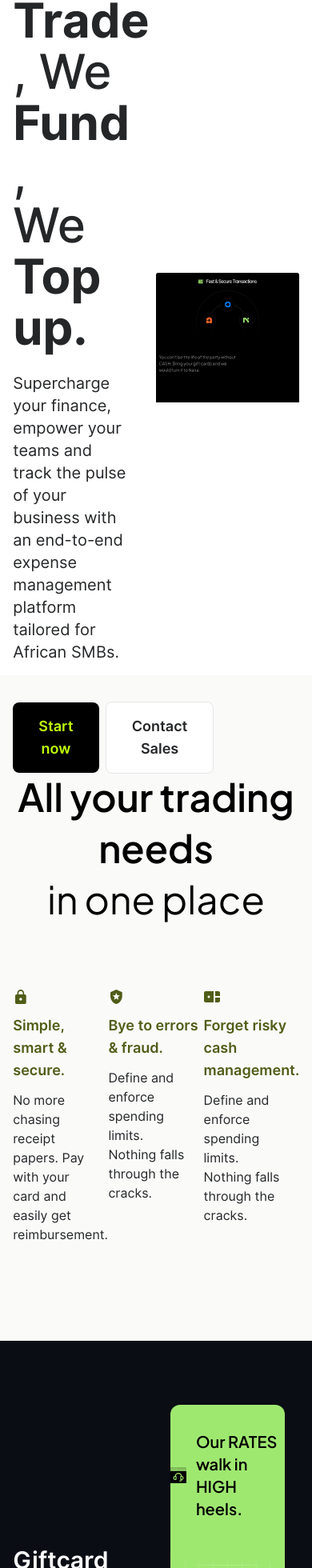
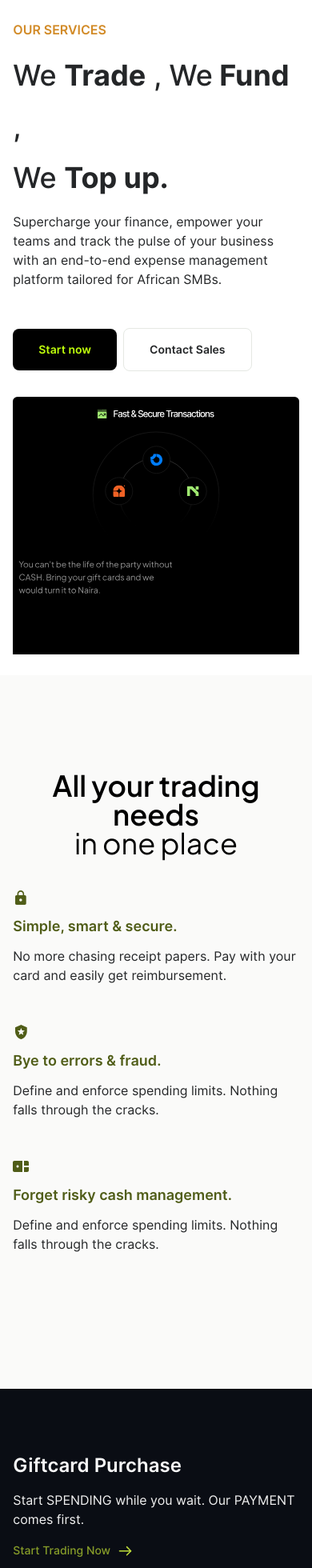
Before and after one commit to oluwaferanmi12/bayfi-fe, a Next.js app: page /what-we-do in a window 390 px wide. Shown: the top 1960 px of the page at 80% size. Built offline with nearby package versions, Linux system fonts and the light colour scheme; what @ant-design/nextjs-registry would draw is missing.

Commit message:
what we do page responsiveness

```diff
--- a/src/app/(landing-pages)/what-we-do/page.tsx
+++ b/src/app/(landing-pages)/what-we-do/page.tsx
@@ -26,11 +26,11 @@ const WhatWeDo = () => {
         <section className="h-screen min-h-screen bg-white  flex items-center justify-center">
           <div className="w-full h-full flex flex-col items-center justify-center">
             <Row align={"middle"} className="w-full">
-              <Col xs={12}>
-                <h5 className="text-[#D28B28] text-xl font-inter-semibold">
+              <Col lg={12} xs={24}>
+                <h5 className="text-[#D28B28] text-base lg:text-xl font-inter-semibold">
                   OUR SERVICES
                 </h5>
-                <div className="font-inter-medium text-[#242628] text-6xl my-6 leading-16">
+                <div className="font-inter-medium text-[#242628] text-4xl lg:text-6xl my-3 lg:my-6 leading-16">
                   <h1>
                     We <span className="font-inter-bold">Trade</span> , We
                     <span className="font-inter-bold"> Fund</span> ,
@@ -40,7 +40,7 @@ const WhatWeDo = () => {
                   </h1>
                 </div>
                 <div>
-                  <h3 className="text-[#242628] font-inter-regular text-xl w-4/5">
+                  <h3 className="text-[#242628] font-inter-regular text-base lg:text-xl w-full lg:w-4/5">
                     Supercharge your finance, empower your teams and track the
                     pulse of your business with an end-to-end expense management
                     platform tailored for African SMBs.
@@ -51,7 +51,7 @@ const WhatWeDo = () => {
                     className="bg-black px-8 py-4 rounded-lg"
                     onClick={() => router.push("/")}
                   >
-                    <p className="font-inter-semibold text-lg text-[#BFFF0B]">
+                    <p className="font-inter-semibold text-sm lg:text-lg text-[#BFFF0B]">
                       Start now
                     </p>
                   </button>
@@ -59,14 +59,14 @@ const WhatWeDo = () => {
                     className="bg-white border border-[#E5E8E3] px-8 py-4 rounded-lg"
                     onClick={() => router.push("/login")}
                   >
-                    <p className="font-inter-semibold text-lg text-[#242628]">
+                    <p className="font-inter-semibold text-sm lg:text-lg text-[#242628]">
                       Contact Sales
                     </p>
                   </button>
                 </div>
               </Col>
-              <Col xs={12}>
-                <div className="flex items-center justify-end">
+              <Col lg={12} xs={24}>
+                <div className="flex items-center justify-end lg:mt-0 mt-8">
                   <Image src={whatWeDoImage} alt="" />
                 </div>
               </Col>
@@ -78,44 +78,44 @@ const WhatWeDo = () => {
       <section className="bg-[#FAFAF9] py-30">
         <GeneralLandingPageWrapper>
           <div className="flex justify-center">
-            <div className="font-jakarta-regular text-5xl text-center leading-16">
+            <div className="font-jakarta-regular text-4xl lg:text-5xl text-center leading-9 lg:leading-16">
               <h1 className="font-jakarta-semibold">All your trading needs </h1>
               <h1>in one place</h1>
             </div>
           </div>
-          <Row className="mt-20">
-            <Col xs={8}>
+          <Row className="lg:mt-20 mt-10">
+            <Col lg={8} xs={24} className="mb-12 lg:mb-0">
               <span>
                 <Image src={padlocak} alt="" />
               </span>
               <h2 className="text-[#505D18] text-lg font-inter-semibold my-3">
                 Simple, smart & secure.
               </h2>
-              <p className="font-inter-regular text-base text-[#242628] w-4/5">
+              <p className="font-inter-regular text-base text-[#242628] lg:w-4/5">
                 No more chasing receipt papers. Pay with your card and easily
                 get reimbursement.
               </p>
             </Col>
-            <Col xs={8}>
+            <Col lg={8} xs={24} className="mb-12 lg:mb-0">
               <span>
                 <Image src={badge} alt="" />
               </span>
               <h2 className="text-[#505D18] text-lg font-inter-semibold my-3">
                 Bye to errors & fraud.
               </h2>
-              <p className="font-inter-regular text-base text-[#242628] w-4/5">
+              <p className="font-inter-regular text-base text-[#242628] lg:w-4/5">
                 Define and enforce spending limits. Nothing falls through the
                 cracks.
               </p>
             </Col>
-            <Col xs={8}>
+            <Col lg={8} xs={24} className="mb-12 lg:mb-0">
               <span>
                 <Image src={riskyIcon} alt="" />
               </span>
               <h2 className="text-[#505D18] text-lg font-inter-semibold my-3">
                 Forget risky cash management.
               </h2>
-              <p className="font-inter-regular text-base text-[#242628] w-4/5">
+              <p className="font-inter-regular text-base text-[#242628] lg:w-4/5">
                 Define and enforce spending limits. Nothing falls through the
                 cracks.
               </p>
@@ -126,12 +126,12 @@ const WhatWeDo = () => {
       <section className="bg-[#0A0D14] py-20">
         <GeneralLandingPageWrapper>
           <Row align={"middle"} className="mb-20">
-            <Col xs={12}>
+            <Col lg={12} xs={24}>
               <div>
-                <h1 className="text-[#F9F9F9] text-3xl font-inter-semibold">
+                <h1 className="text-[#F9F9F9] text-2xl lg:text-3xl font-inter-semibold">
                   Giftcard Purchase
                 </h1>
-                <p className="my-4 font-inter-regular text-[#F2F2F2] text-2xl w-4/5">
+                <p className="my-4 font-inter-regular text-[#F2F2F2] text-base lg:text-2xl lg:w-4/5">
                   Start SPENDING while you wait. Our PAYMENT comes first.
                 </p>
                 <Link href={"/login"}>
@@ -144,19 +144,19 @@ const WhatWeDo = () => {
                 </Link>
               </div>
             </Col>
-            <Col xs={12}>
-              <div className="min-h-[560px] bg-[#9FE870] py-8 flex flex-col  items-center rounded-xl w-4/5 mx-auto">
+            <Col lg={12} xs={24}>
+              <div className="lg:min-h-[560px] min-h-[400px] bg-[#9FE870] py-8 flex flex-col  items-center rounded-xl lg:w-4/5 w-full mx-auto mt-8 lg:mt-0">
                 <div className="flex items-center gap-3">
                   <Image src={headPhonIcon} alt="" />
-                  <p className="font-jakarta-semibold text-xl">
+                  <p className="font-jakarta-semibold text-base lg:text-xl">
                     Our RATES walk in HIGH heels.
                   </p>
                 </div>
-                <div className="my-12 h-[200px]">
+                <div className="my-12 h-[150px] lg:h-[200px]">
                   <Image src={seamlessIntegration} alt="" />
                 </div>
-                <div className="w-4/5">
-                  <p className="text-center font-inter-regular text-lg">
+                <div className="lg:w-4/5 w-full">
+                  <p className="text-center font-inter-regular text-base lg:text-lg">
                     {`Curious to know how high? There's a "Trade Now" button close
                     by. Use it!`}
                   </p>
@@ -165,12 +165,12 @@ const WhatWeDo = () => {
             </Col>
           </Row>
           <Row align={"middle"} className="mb-20">
-            <Col xs={12}>
+            <Col lg={12} xs={24}>
               <div>
-                <h1 className="text-[#F9F9F9] text-3xl font-inter-semibold">
+                <h1 className="text-[#F9F9F9] text-2xl lg:text-3xl font-inter-semibold">
                   CRYPTO TRADE
                 </h1>
-                <p className="my-4 font-inter-regular text-[#F2F2F2] text-2xl w-4/5">
+                <p className="my-4 font-inter-regular text-[#F2F2F2] text-base lg:text-2xl lg:w-4/5">
                   Create a plan that works for your unique needs and goals with
                   our easy-to-use budgeting structure.
                 </p>
@@ -184,15 +184,15 @@ const WhatWeDo = () => {
                 </Link>
               </div>
             </Col>
-            <Col xs={12}>
-              <div className="min-h-[560px] bg-[#FFFFFF] border border-[#DEDEDE] py-8 flex flex-col  items-center rounded-xl w-4/5 mx-auto">
+            <Col lg={12} xs={24}>
+              <div className="lg:min-h-[560px] min-h-[400px] bg-[#FFFFFF] border border-[#DEDEDE] py-8 flex flex-col  items-center rounded-xl lg:w-4/5 mx-auto mt-8 lg:mt-0">
                 <div className="flex items-center gap-3">
                   <Image src={headPhonIcon} alt="" />
-                  <p className="font-jakarta-semibold text-xl">
+                  <p className="font-jakarta-semibold text-base lg:text-xl">
                     {`Buy or Sell, you're getting the best deal ever.`}
                   </p>
                 </div>
-                <div className="my-12 h-[200px]">
+                <div className="my-12 h-[150px] lg:h-[200px]">
                   <Image src={googleBing} alt="" />
                 </div>
                 <div className="w-4/5">
@@ -205,7 +205,7 @@ one place`}
             </Col>
           </Row>
           <Row align={"middle"} className="mb-20">
-            <Col xs={12}>
+            <Col lg={12} xs={24}>
               <div>
                 <h1 className="text-[#F9F9F9] text-3xl font-inter-semibold">
                   BILL PAYMENTS
@@ -224,7 +224,7 @@ one place`}
                 </Link>
               </div>
             </Col>
-            <Col xs={12}>
+            <Col lg={12} xs={24}>
               <div className="min-h-[560px] bg-[#9FE870] py-8 flex flex-col  items-center rounded-xl w-4/5 mx-auto">
                 <div className="flex items-center gap-3">
                   <Image src={headPhonIcon} alt="" />
--- a/src/components/mobile-components/wrappers/mobile-dashboard-transaction.tsx
+++ b/src/components/mobile-components/wrappers/mobile-dashboard-transaction.tsx
@@ -10,11 +10,11 @@ export const MobileTransactionWrapper = () => {
         Transaction History
       </p>
       <div className="bg-white border p-4 rounded-lg border-[#EAECF0]">
-        <DashboardTransactionWrapper type="withdraw" />
-        <DashboardTransactionWrapper type="bitcoin" />
-        <DashboardTransactionWrapper type="giftcard" />
-        <DashboardTransactionWrapper type="top-up" />
-        <DashboardTransactionWrapper type="giftcard" />
+        <DashboardTransactionWrapper />
+        <DashboardTransactionWrapper  />
+        <DashboardTransactionWrapper  />
+        <DashboardTransactionWrapper  />
+        <DashboardTransactionWrapper  />
       </div>
     </div>
   );
--- a/src/components/transaction/dashboard-transaction-wrapper.tsx
+++ b/src/components/transaction/dashboard-transaction-wrapper.tsx
@@ -9,7 +9,7 @@ import { Transaction, TransactionCategory } from "@/types";
 export const DashboardTransactionWrapper = ({
   transaction,
 }: {
-  transaction: Transaction;
+  transaction?: Transaction;
 }) => {
   const iconType = useMemo(() => {
     if (transaction?.transactionCategory?.toLowerCase()?.includes("bitcoin")) {
@@ -19,11 +19,11 @@ export const DashboardTransactionWrapper = ({
     ) {
       return blueGiftCardIcon;
     } else if (
-      transaction.transactionCategory.toLowerCase().includes("wallet")
+      transaction?.transactionCategory.toLowerCase().includes("wallet")
     ) {
       return topUpIcon;
     } else if (
-      transaction.transactionCategory.toLowerCase().includes("withdraw")
+      transaction?.transactionCategory.toLowerCase().includes("withdraw")
     ) {
       return withdrawIcon;
     }
```
